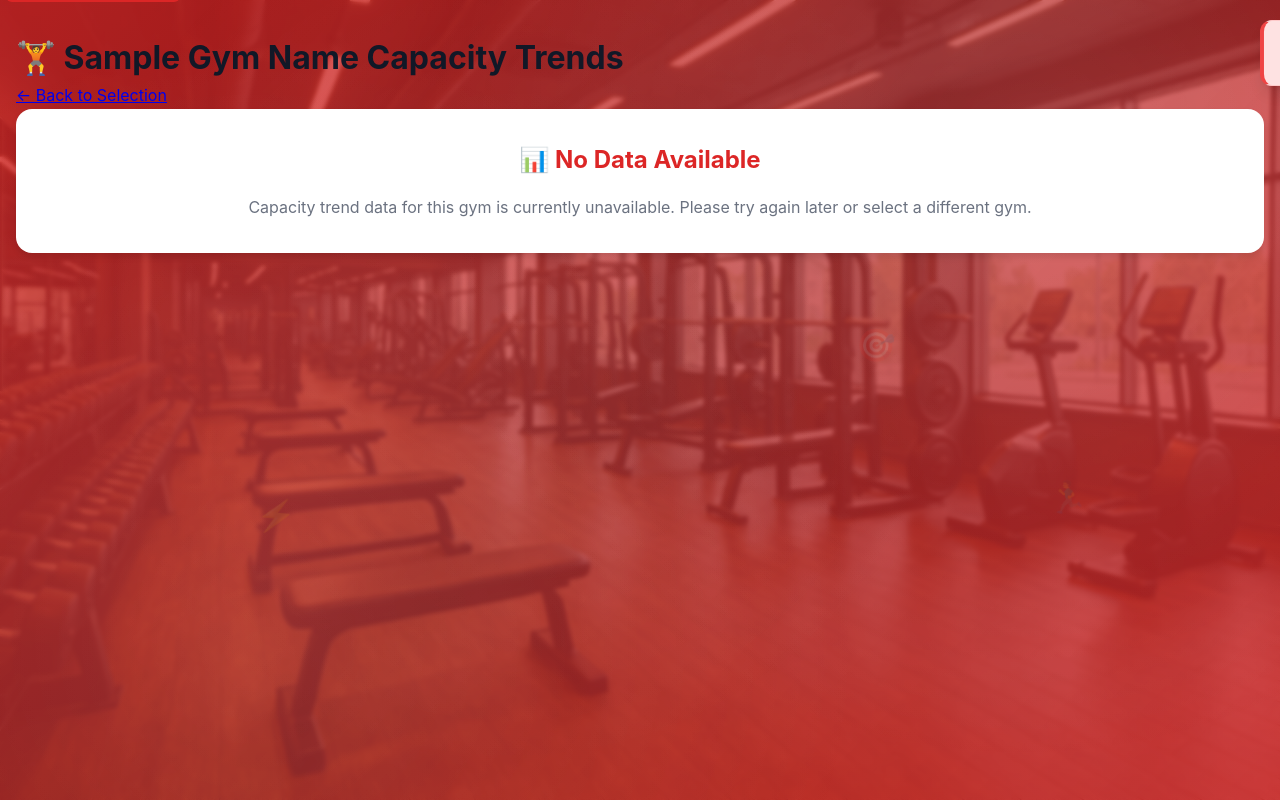
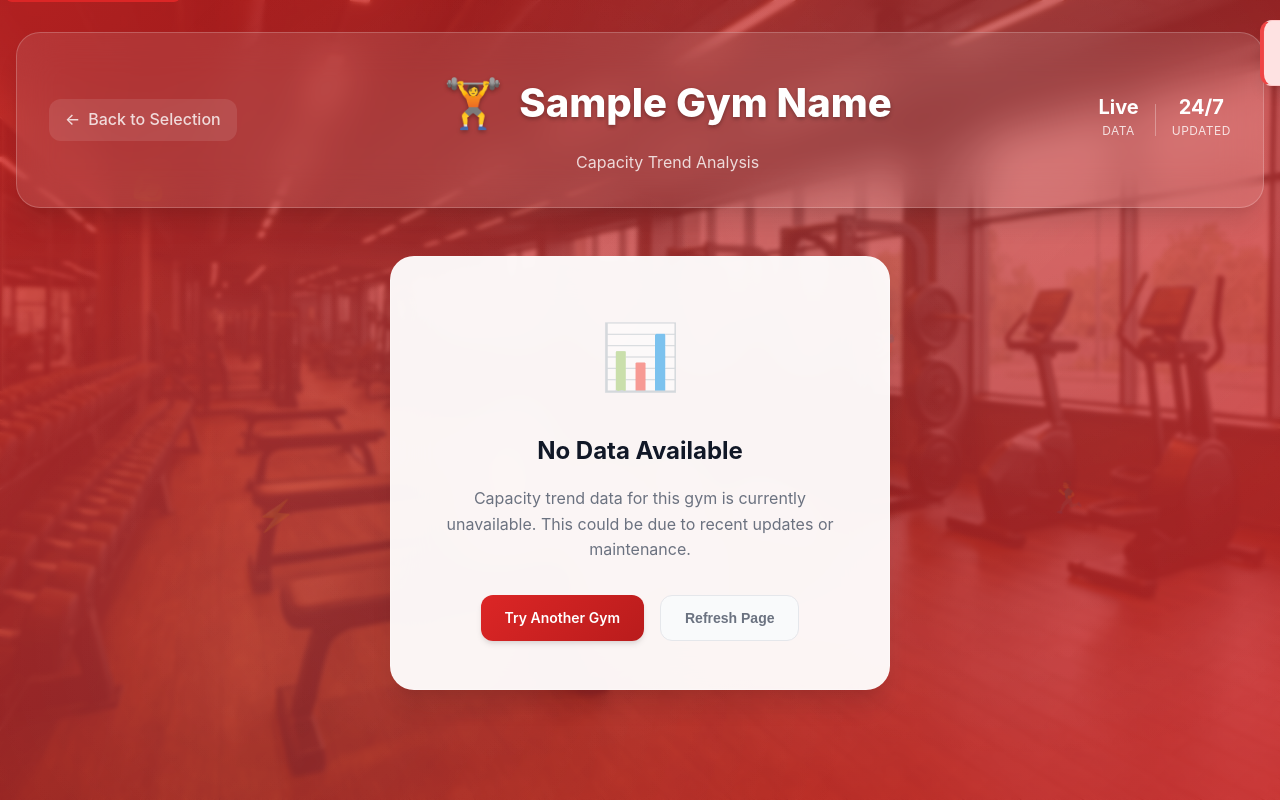
Before and after one commit to dillonchong01/ActiveSG-Gym-Capacity, a Flask app: template templates/gym_page.html in a window 1280 px wide. Run offline with Flask 3, Linux system fonts and the light colour scheme; the template is opened without the code that fills it: most values are stand-ins (such as "Sample title", 1, 10 or a date in 2020).

Commit message:
Update gym_page.html

```diff
--- a/templates/gym_page.html
+++ b/templates/gym_page.html
@@ -3,37 +3,127 @@
 {% block title %}{{ gym_name.replace('_', ' ') }} Gym{% endblock %}
 
 {% block content %}
-<div class="top-banner">
-    <h1>🏋️ {{ gym_name.replace('_', ' ').title() }} Capacity Trends</h1>
-</div>
-
-<div class="back-button-container">
-    <a href="{{ url_for('home') }}" class="back-button-inline" aria-label="Go back to gym selection">
-        ← Back to Selection
+<!-- Dynamic Header with Gym Name -->
+<div class="gym-header">
+    <div class="header-content">
+        <div class="breadcrumb">
+            <a href="{{ url_for('home') }}" class="breadcrumb-link">
+                <span class="breadcrumb-icon">←</span>
+                <span class="breadcrumb-text">Back to Selection</span>
             </a>
         </div>
 
+        <div class="gym-title-section">
+            <h1 class="gym-title">
+                <span class="gym-icon">🏋️</span>
+                <span class="gym-name">{{ gym_name.replace('_', ' ').title() }}</span>
+            </h1>
+            <p class="gym-subtitle">Capacity Trend Analysis</p>
+        </div>
+
+        <div class="header-stats">
+            <div class="stat-item">
+                <span class="stat-value">Live</span>
+                <span class="stat-label">Data</span>
+            </div>
+            <div class="stat-divider"></div>
+            <div class="stat-item">
+                <span class="stat-value">24/7</span>
+                <span class="stat-label">Updated</span>
+            </div>
+        </div>
+    </div>
+</div>
+
+<!-- Graphs Section with Creative Layout -->
+<div class="graphs-section">
+    {% if weekday_image or weekend_image %}
         <div class="graphs-container">
             {% if weekday_image %}
-    <div class="graph">
-        <h2>📅 Weekday Trends</h2>
+            <div class="graph-card weekday-card">
+                <div class="graph-header">
+                    <div class="graph-title">
+                        <span class="graph-icon">📅</span>
+                        <h2>Weekday Patterns</h2>
+                    </div>
+                    <div class="graph-badge">Mon - Fri</div>
+                </div>
+                <div class="graph-content">
                     <img src="{{ url_for('get_graph', filename=weekday_image) }}"
                          alt="Weekday capacity trend graph for {{ gym_name.replace('_', ' ') }}"
-             loading="lazy">
+                         loading="lazy"
+                         class="graph-image">
+                </div>
+                <div class="graph-footer">
+                    <p class="graph-insight">Peak hours typically between 6-9 AM and 6-9 PM</p>
+                </div>
             </div>
             {% endif %}
+
             {% if weekend_image %}
-    <div class="graph">
-        <h2>🎉 Weekend Trends</h2>
+            <div class="graph-card weekend-card">
+                <div class="graph-header">
+                    <div class="graph-title">
+                        <span class="graph-icon">🎉</span>
+                        <h2>Weekend Patterns</h2>
+                    </div>
+                    <div class="graph-badge weekend-badge">Sat - Sun</div>
+                </div>
+                <div class="graph-content">
                     <img src="{{ url_for('get_graph', filename=weekend_image) }}"
                          alt="Weekend capacity trend graph for {{ gym_name.replace('_', ' ') }}"
-             loading="lazy">
+                         loading="lazy"
+                         class="graph-image">
+                </div>
+                <div class="graph-footer">
+                    <p class="graph-insight">More consistent traffic throughout the day</p>
+                </div>
             </div>
             {% endif %}
-    {% if not weekday_image and not weekend_image %}
-    <div style="text-align: center; padding: 2rem; background: white; border-radius: 1rem; box-shadow: 0 4px 6px rgba(0,0,0,0.1);">
-        <h2 style="color: #dc2626; margin-bottom: 1rem;">📊 No Data Available</h2>
-        <p style="color: #6b7280;">Capacity trend data for this gym is currently unavailable. Please try again later or select a different gym.</p>
+        </div>
+
+        <!-- Quick Tips Section -->
+        <div class="tips-section">
+            <div class="tips-card">
+                <h3 class="tips-title">
+                    <span class="tips-icon">💡</span>
+                    Pro Tips
+                </h3>
+                <div class="tips-list">
+                    <div class="tip-item">
+                        <span class="tip-bullet">🌅</span>
+                        <span class="tip-text">Early morning (6-8 AM) usually has lower crowds</span>
+                    </div>
+                    <div class="tip-item">
+                        <span class="tip-bullet">🌙</span>
+                        <span class="tip-text">Late evening (after 8 PM) tends to be quieter</span>
+                    </div>
+                    <div class="tip-item">
+                        <span class="tip-bullet">📊</span>
+                        <span class="tip-text">Check both weekday and weekend patterns for best planning</span>
+                    </div>
+                </div>
+            </div>
+        </div>
+
+    {% else %}
+        <div class="no-data-section">
+            <div class="no-data-card">
+                <div class="no-data-icon">📊</div>
+                <h2 class="no-data-title">No Data Available</h2>
+                <p class="no-data-description">
+                    Capacity trend data for this gym is currently unavailable.
+                    This could be due to recent updates or maintenance.
+                </p>
+                <div class="no-data-actions">
+                    <a href="{{ url_for('home') }}" class="action-button primary">
+                        Try Another Gym
+                    </a>
+                    <button onclick="location.reload()" class="action-button secondary">
+                        Refresh Page
+                    </button>
+                </div>
+            </div>
         </div>
     {% endif %}
 </div>
```
Lines whose indentation alone changed are shown as unchanged.
